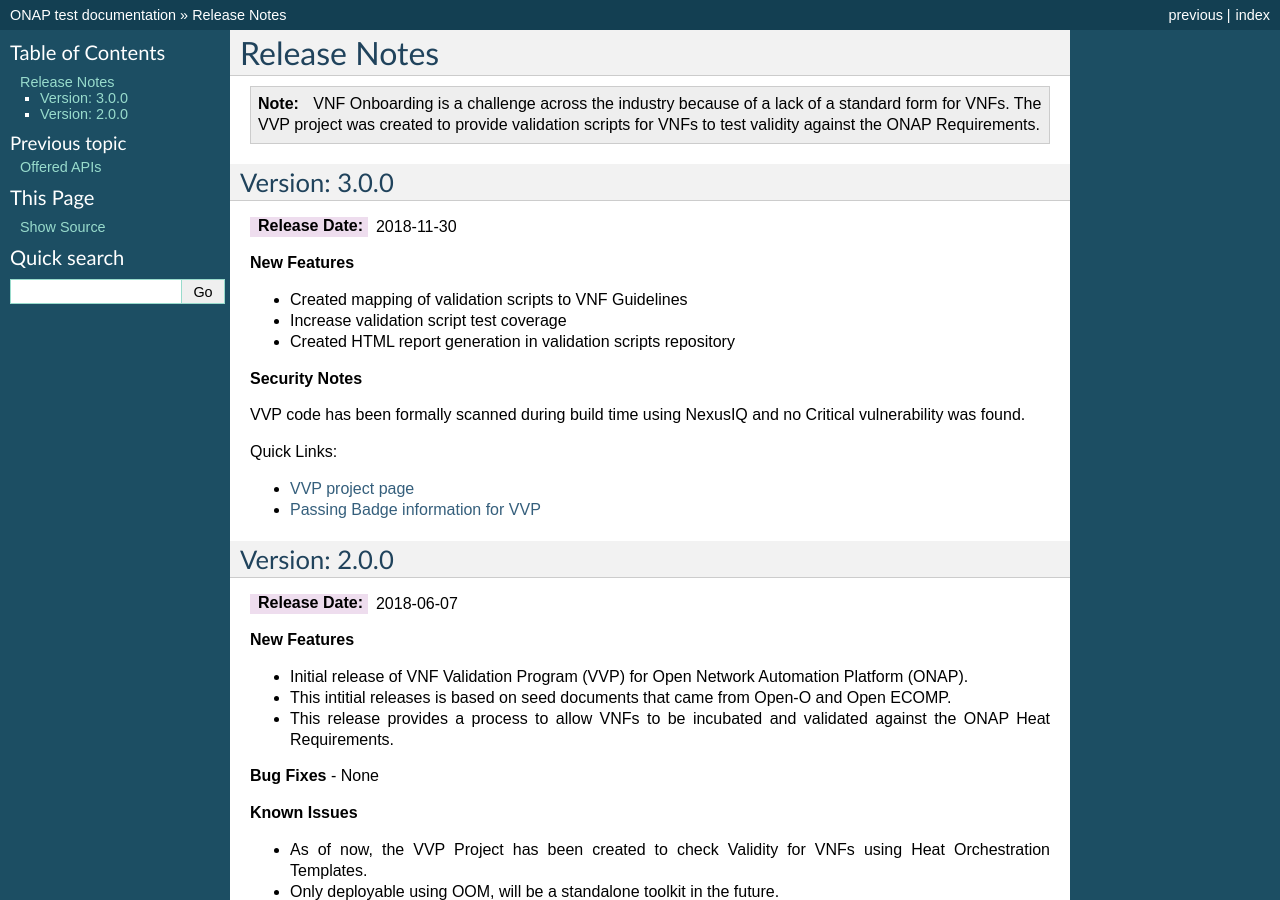
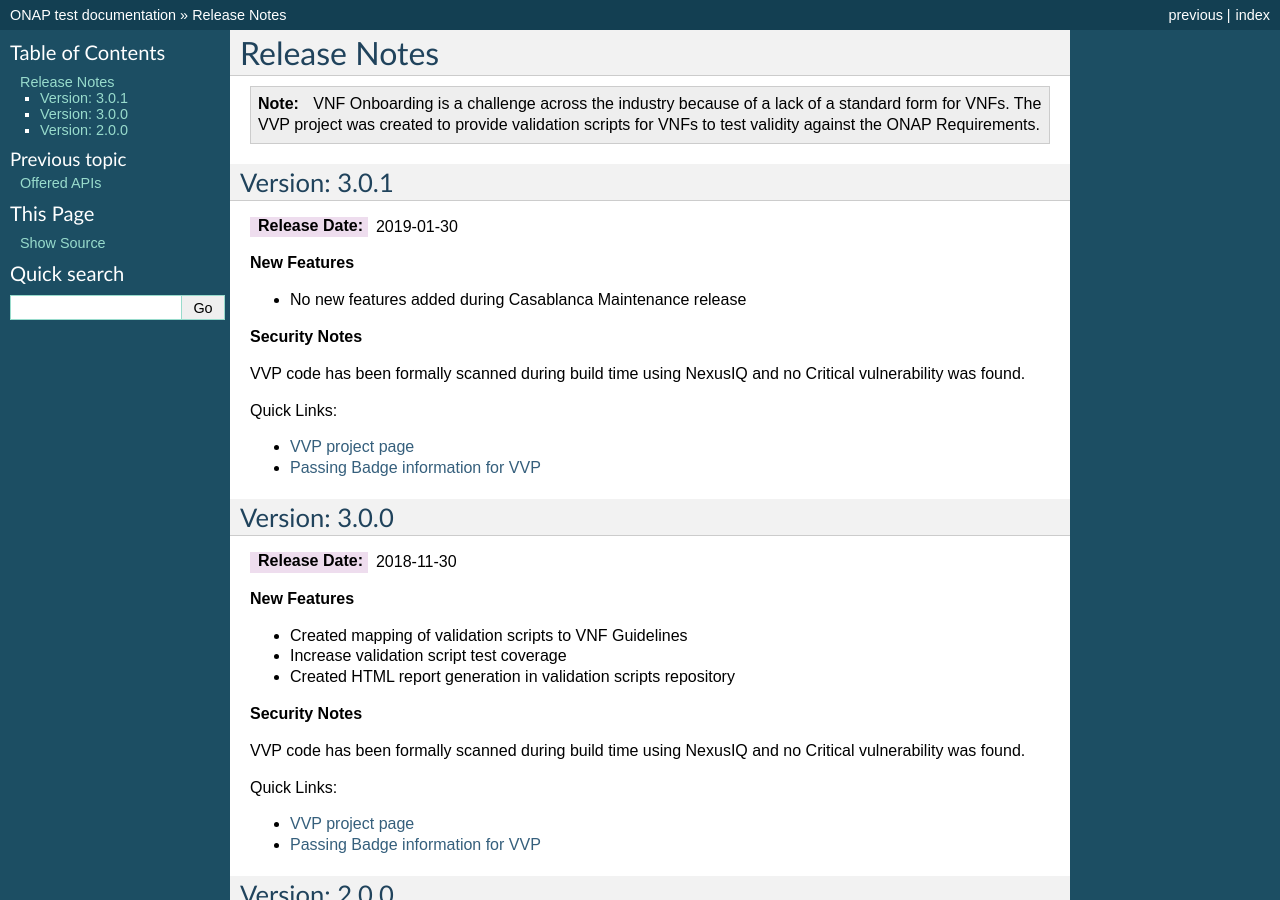
Before and after one commit to onap/archived-vvp-documentation, a Sphinx documentation site: the page built from docs/release-notes.rst, in a window 1280 px wide and 900 px high. Built offline with Sphinx 7.4.7, drawn with Linux system fonts in a browser that asks for light colours; formulas are drawn with MathJax 3.

Commit message:
[VVP] release notes casablanca maintenance
Change-Id: If4928a7b1cd14bb2c4c17d325ff5c101ceeb9752
Issue-ID: VVP-144
Signed-off-by: stark, steven <steven.stark@att.com>

```diff
--- a/docs/release-notes.rst
+++ b/docs/release-notes.rst
@@ -11,6 +11,24 @@
    standard form for VNFs.
    The VVP project was created to provide validation scripts for
    VNFs to test validity against the ONAP Requirements.
+
+Version: 3.0.1
+--------------
+
+:Release Date: 2019-01-30
+
+**New Features**
+
+- No new features added during Casablanca Maintenance release
+
+**Security Notes**
+
+VVP code has been formally scanned during build time using NexusIQ and no Critical vulnerability was found.
+
+Quick Links:
+
+- `VVP project page <https://wiki.onap.org/display/DW/VNF+Validation+Program+Project>`_
+- `Passing Badge information for VVP <https://bestpractices.coreinfrastructure.org/en/projects/1738>`_
 
 Version: 3.0.0
 --------------
```
